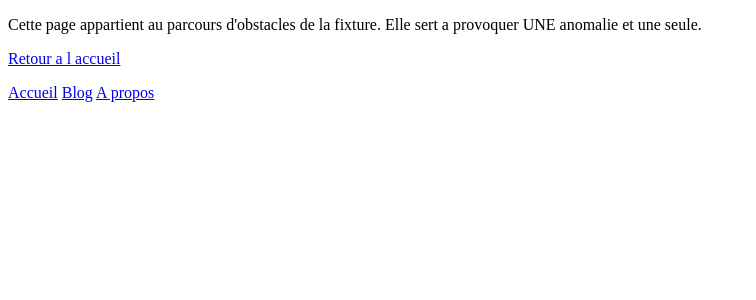
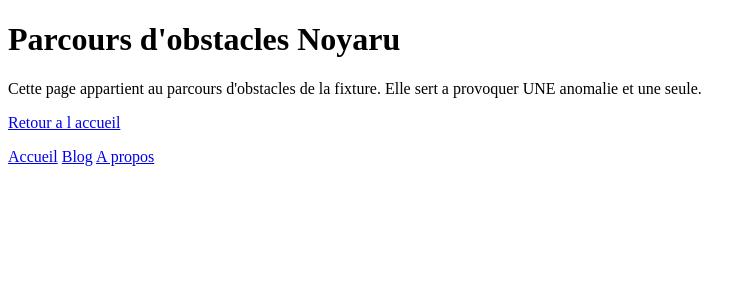
Before and after one commit to pployeraffiliation-a11y/noyaru-stack-next-app, a Next.js app: page /gauntlet/missing-h1 in a window 1280 px wide. Shown: the top 300 px of the page, without its empty margins (0-756 px from the left). Built offline with nearby package versions, Linux system fonts and the light colour scheme.

Commit message:
fix(seo): missing_h1_indexable — app/gauntlet/missing-h1/page.tsx
Generated by SEO Agent

```diff
--- a/app/gauntlet/missing-h1/page.tsx
+++ b/app/gauntlet/missing-h1/page.tsx
@@ -24,6 +24,7 @@ export const metadata = {
 export default function Page() {
   return (
     <main>
+      <h1>Parcours d'obstacles Noyaru</h1>
       <p>Cette page appartient au parcours d'obstacles de la fixture. Elle sert a provoquer UNE anomalie et une seule.</p>
       <p><a href="/">Retour a l accueil</a></p>
     </main>
```
